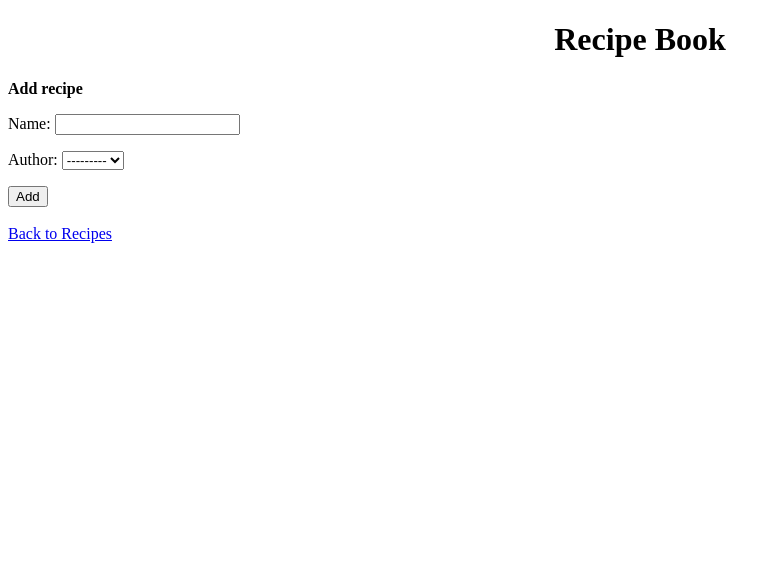
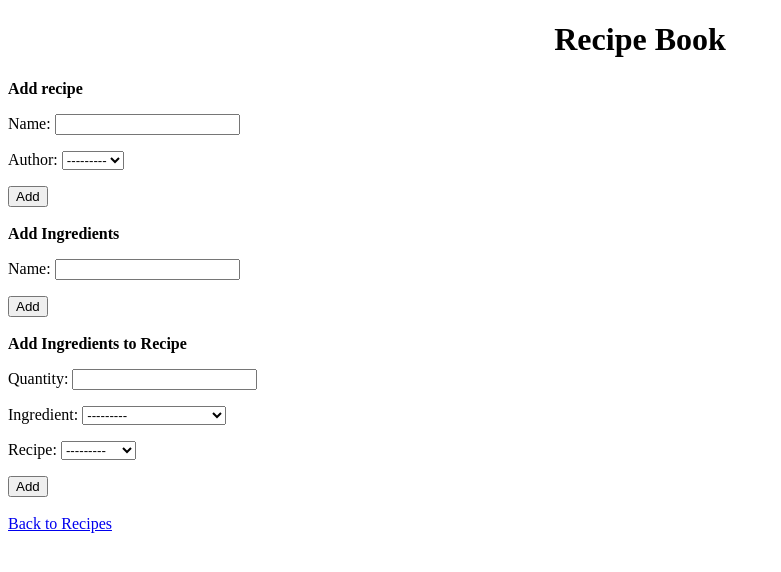
Before and after one commit to vin-arg/recipebook-arguelles-vince, a Django app: page /recipes/add/ in a window 1280 px wide. Shown: the top 572 px of the page, without its empty margins (0-781 px from the left). Run offline with Django 5.2, Linux system fonts and the light colour scheme; a user stored in the database is signed in; data comes from the database, SQL or seed files in the repository; both versions use the stored data as it was after the commit.

Commit message:
fixed the add recipes page, added code to recipe_add,  views, forms

```diff
--- a/recipebook/ledger/forms.py
+++ b/recipebook/ledger/forms.py
@@ -1,5 +1,5 @@
 from django import forms
-from .models import Recipe, RecipeIngredient, RecipeImage
+from .models import Recipe, RecipeIngredient, Ingredient, RecipeImage
 
 class RecipeForm(forms.ModelForm):
     class Meta:
@@ -11,6 +11,11 @@ class RecipeIngredientForm(forms.ModelForm):
         model = RecipeIngredient
         fields = '__all__'
 
+class IngredientForm(forms.ModelForm):
+    class Meta:
+        model = Ingredient
+        fields = '__all__'
+
 class RecipeImageForm(forms.ModelForm):
     class Meta:
         model = RecipeImage
--- a/recipebook/ledger/templates/recipe_add.html
+++ b/recipebook/ledger/templates/recipe_add.html
@@ -16,5 +16,25 @@
     </form>
 
     <br>
+
+    <b> Add Ingredients</b>
+
+    <form method ="post">
+        {% csrf_token %}
+        {{ ingredient_form.as_p }}
+        <button type="submit">Add</button>
+    </form>
+
+    <br>
+
+    <b> Add Ingredients to Recipe</b>
+
+    <form method ="post">
+        {% csrf_token %}
+        {{ recipe_ingredient_form.as_p }}
+        <button type="submit">Add</button>
+    </form>
+
+    <br>
     <a href="/recipes/list/">Back to Recipes</a>
 {% endblock %}
--- a/recipebook/ledger/views.py
+++ b/recipebook/ledger/views.py
@@ -1,7 +1,7 @@
 from django.shortcuts import render, redirect
 from .models import Recipe
 from django.contrib.auth.decorators import login_required
-from .forms import RecipeForm, RecipeIngredientForm, RecipeImageForm
+from .forms import RecipeForm, RecipeIngredientForm, IngredientForm, RecipeImageForm
 
 
 def recipes(request):
@@ -31,15 +31,25 @@ def recipe_add(request):
 
     if (request.method == "POST"):
         form = RecipeForm(request.POST)
+        ingredient_form = IngredientForm(request.POST)
+        recipe_ingredient_form = RecipeIngredientForm(request.POST)
 
         if form.is_valid():
             form.save()
+            return redirect('recipes')
+        elif ingredient_form.is_valid():
+            ingredient_form.save()
+            return redirect('recipe_add')
+        elif recipe_ingredient_form.is_valid():
+            recipe_ingredient_form.save()
+            return redirect('recipe_add')
 
-        return redirect('recipes')
 
     form = RecipeForm()
+    ingredient_form = IngredientForm()
+    recipe_ingredient_form = RecipeIngredientForm()
 
-    return render(request, 'recipe_add.html', {'recipe_form':form},)
+    return render(request, 'recipe_add.html', {'recipe_form':form, 'ingredient_form': ingredient_form, 'recipe_ingredient_form': recipe_ingredient_form},)
 
 @login_required
 def recipe_add_image(request, num):
```
Also changed, not shown: recipebook/db.sqlite3, recipebook/media/images/fesdfds.jpg (added).
